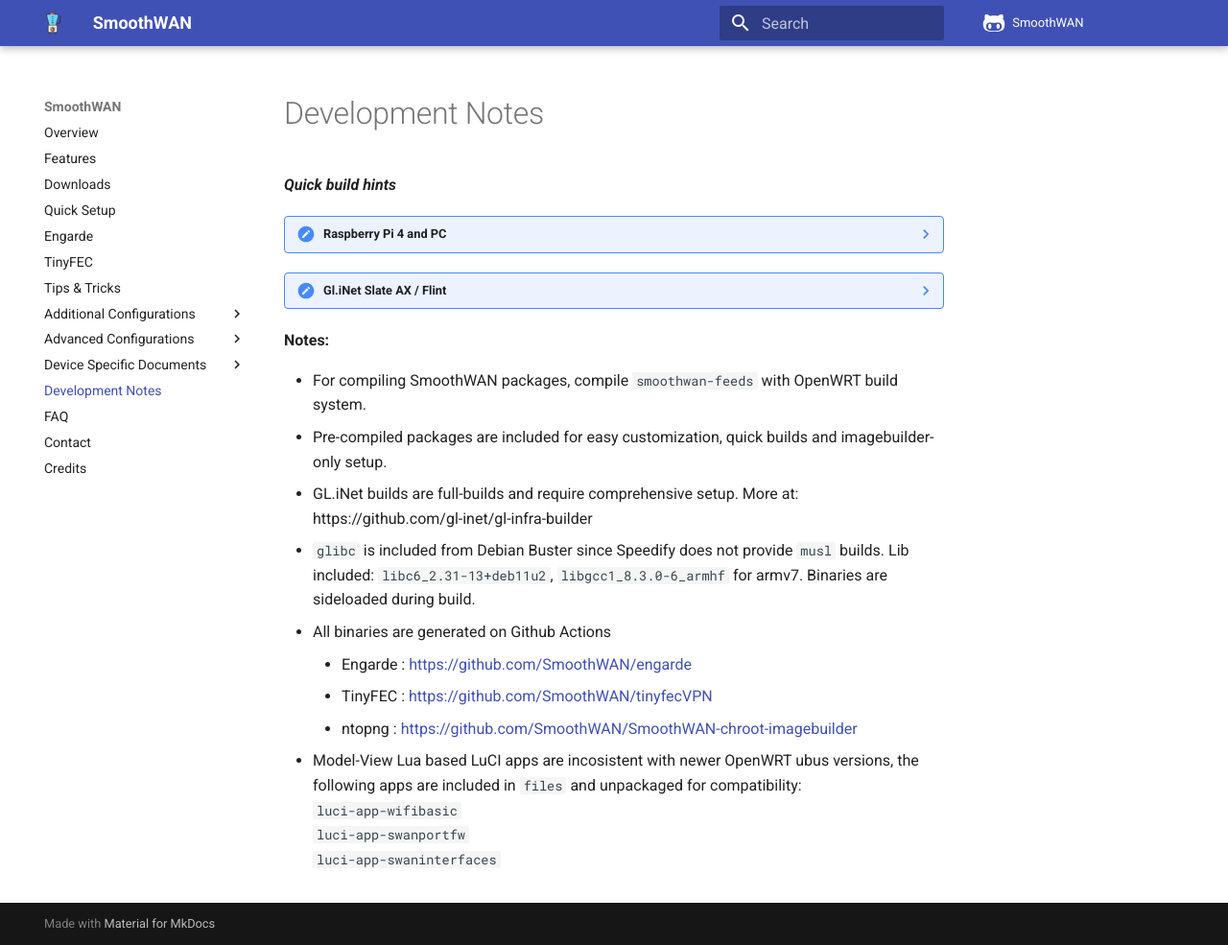
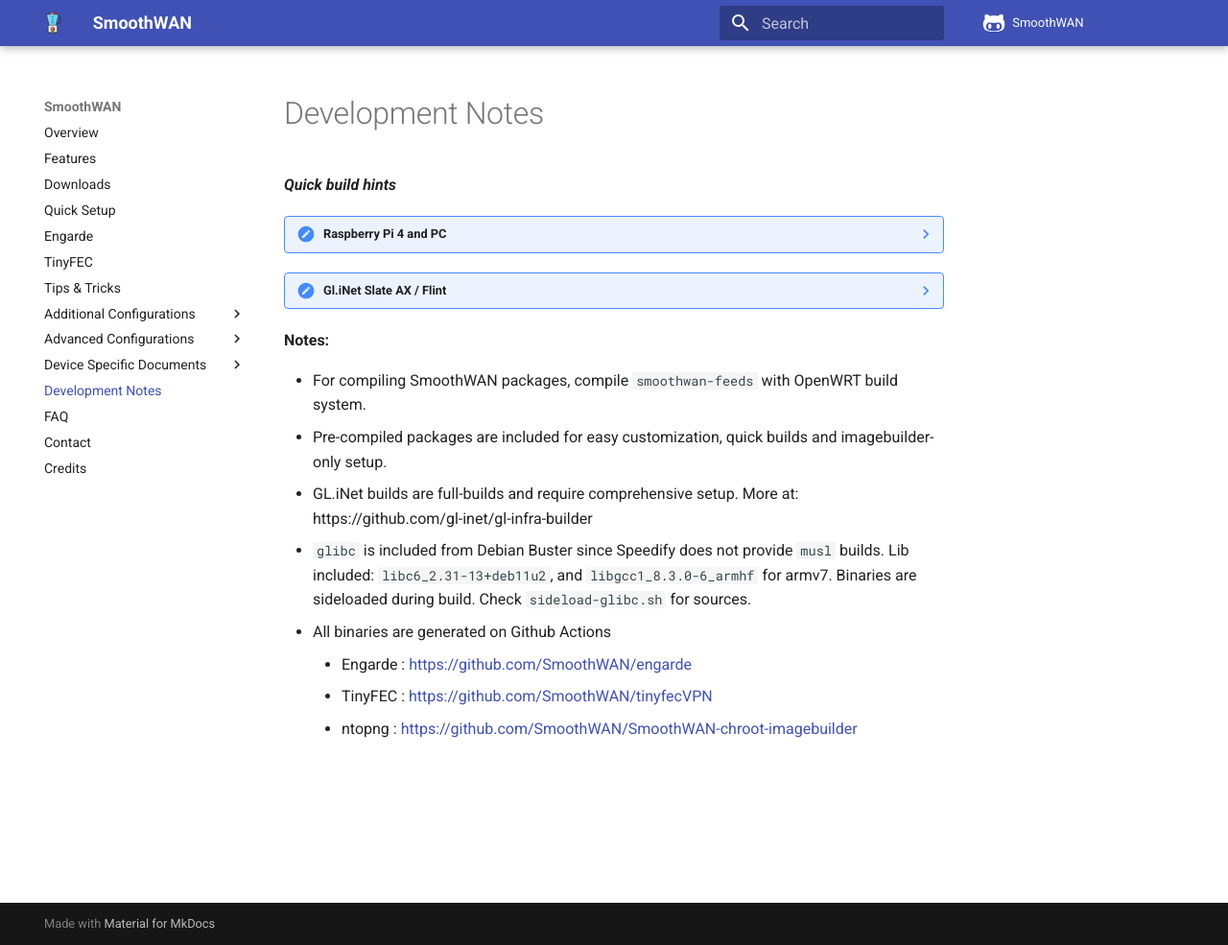
Before and after one commit to SmoothWAN/SmoothWAN-docs, an MkDocs documentation site: the page built from docs/devl.md, in a window 1280 px wide and 985 px high. Shown: the whole window at 96% size. Built offline with MkDocs 1.6.1 and Material for MkDocs 9.7.7, drawn with Linux system fonts in a browser that asks for light colours; comment, search, counter and statistics services are not loaded.

Commit message:
Update devl.md

```diff
--- a/docs/devl.md
+++ b/docs/devl.md
@@ -1,9 +1,8 @@
 _**Quick build hints**_
 ??? note "Raspberry Pi 4 and PC"
 
-    - Grab your imagebuilder device target archive from: https://downloads.openwrt.org/releases/21.02.1/targets/
+    - Grab your imagebuilder device target archive from: https://downloads.openwrt.org/releases/22.03.3/targets/
     - Clone repo and copy the corresponding device from devconfigs and packages to imagebuilder root.
-    - For OLED support, build "ssd" from https://github.com/TalalMash/SSD1306_OLED_json or use the bundled executable/
     - Run "sh build.sh"
     - Compiled image is in `bin/...`
 
@@ -30,14 +29,9 @@
 - For compiling SmoothWAN packages, compile `smoothwan-feeds` with OpenWRT build system.
 - Pre-compiled packages are included for easy customization, quick builds and imagebuilder-only setup.<br>
 - GL.iNet builds are full-builds and require comprehensive setup. More at: https://github.com/gl-inet/gl-infra-builder
-* `glibc` is included from Debian Buster since Speedify does not provide `musl` builds. Lib included: `libc6_2.31-13+deb11u2`, `libgcc1_8.3.0-6_armhf` for armv7.
-Binaries are sideloaded during build.
+* `glibc` is included from Debian Buster since Speedify does not provide `musl` builds. Lib included: `libc6_2.31-13+deb11u2`, and `libgcc1_8.3.0-6_armhf` for armv7.
+Binaries are sideloaded during build. Check `sideload-glibc.sh` for sources.
 - All binaries are generated on Github Actions
     - Engarde : <https://github.com/SmoothWAN/engarde>
     - TinyFEC : <https://github.com/SmoothWAN/tinyfecVPN>
     - ntopng : <https://github.com/SmoothWAN/SmoothWAN-chroot-imagebuilder>
-
-* Model-View Lua based LuCI apps are incosistent with newer OpenWRT ubus versions, the following apps are included in `files` and unpackaged for compatibility:
-` luci-app-wifibasic  `
-` luci-app-swanportfw `
-` luci-app-swaninterfaces  `
```
